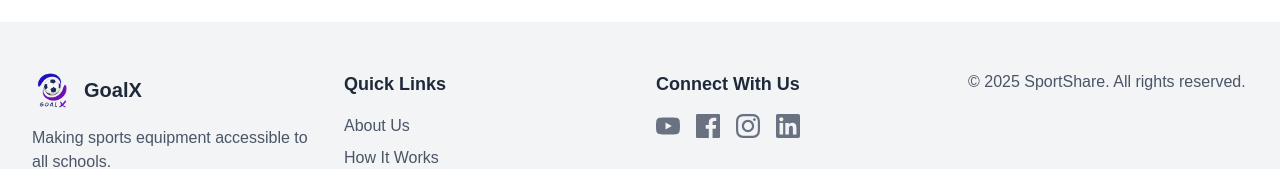
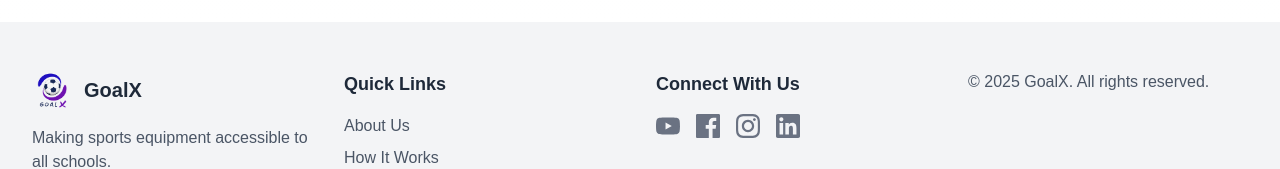
Before and after one commit to AdeepaK2/goalx, a Next.js app: page / in a window 1280 px wide. Shown: the part 3517-3686 px from the top of the page. Built offline with nearby package versions, Linux system fonts and the light colour scheme.

Commit message:
fix: Update copyright notice in Footer component to reflect correct branding

```diff
--- a/src/components/Footer.tsx
+++ b/src/components/Footer.tsx
@@ -74,7 +74,7 @@
 
           {/* Copyright */}
           <div className="col-span-1">
-            <p className="text-gray-600">© 2025 SportShare. All rights reserved.</p>
+            <p className="text-gray-600">© 2025 GoalX. All rights reserved.</p>
           </div>
         </div>
       </div>
```
